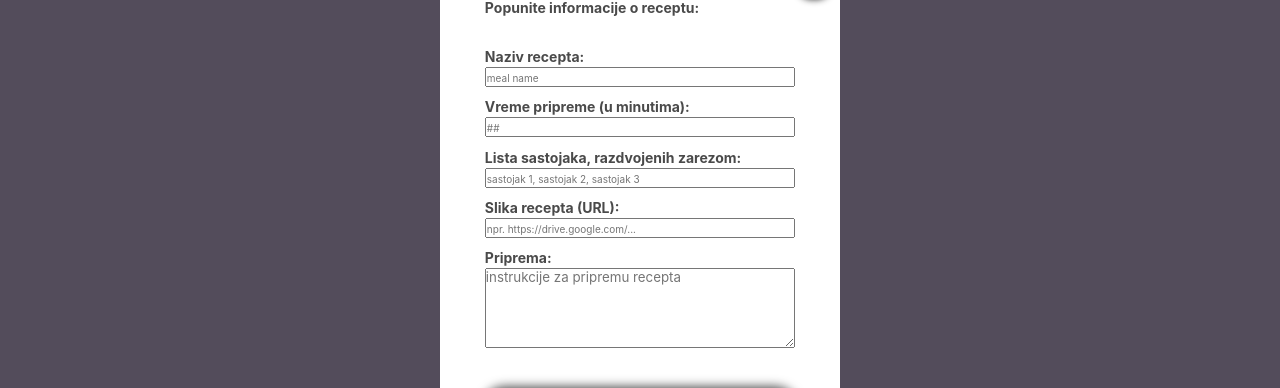
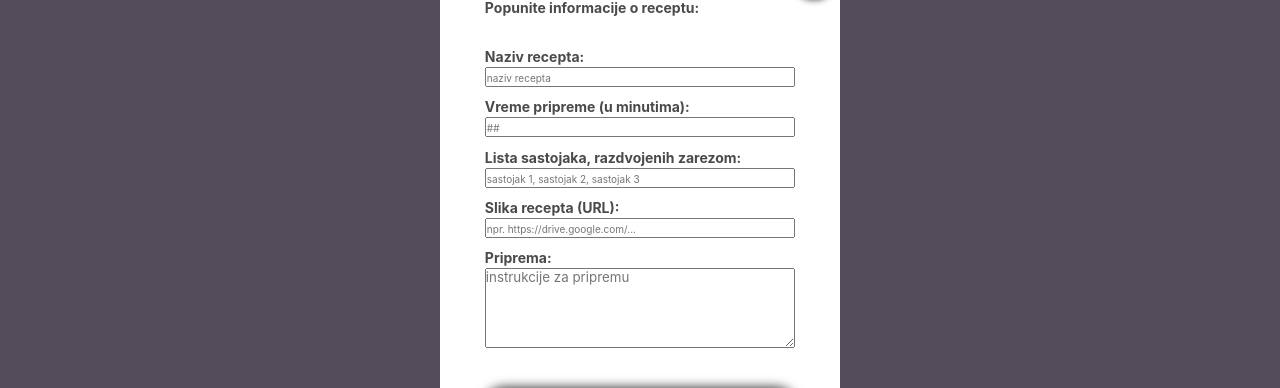
Before and after one commit to IvanReact/ivanov-kuvar, a React (Create React App) app: page / in a window 1280 px wide. Both pictures are taken after a click on the button "DODAJ RECEPT". Shown: the part 183-571 px from the top of the page. Built offline with nearby package versions, Linux system fonts and the light colour scheme; no server answers.

Commit message:
small recipe form changes

```diff
--- a/src/components/CreateRecipeModal/CreateRecipeModal.js
+++ b/src/components/CreateRecipeModal/CreateRecipeModal.js
@@ -50,7 +50,7 @@ function CreateRecipeModal(props) {
               type="text"
               id="meal"
               name="recipeName"
-              placeholder="meal name"
+              placeholder="naziv recepta"
               onChange={(e) => {
                 setNewRecipe({
                   ...newRecipe,
@@ -108,7 +108,7 @@ function CreateRecipeModal(props) {
               type="text"
               id="preparation"
               name="preparation"
-              placeholder="instrukcije za pripremu recepta"
+              placeholder="instrukcije za pripremu"
               onChange={(e) => {
                 setNewRecipe({
                   ...newRecipe,
```
